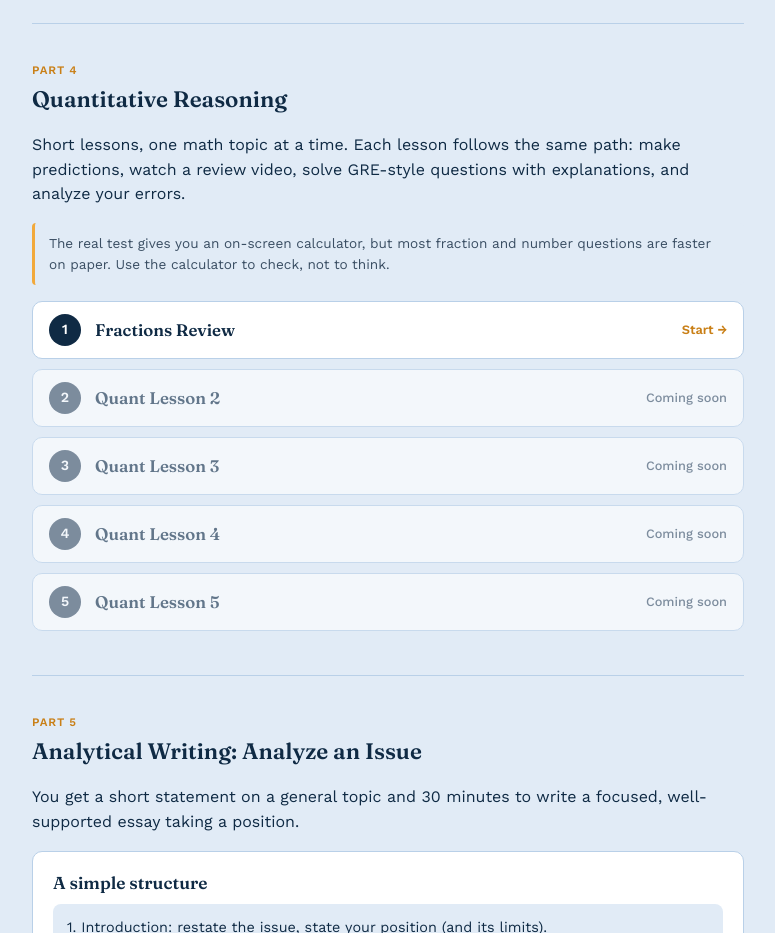
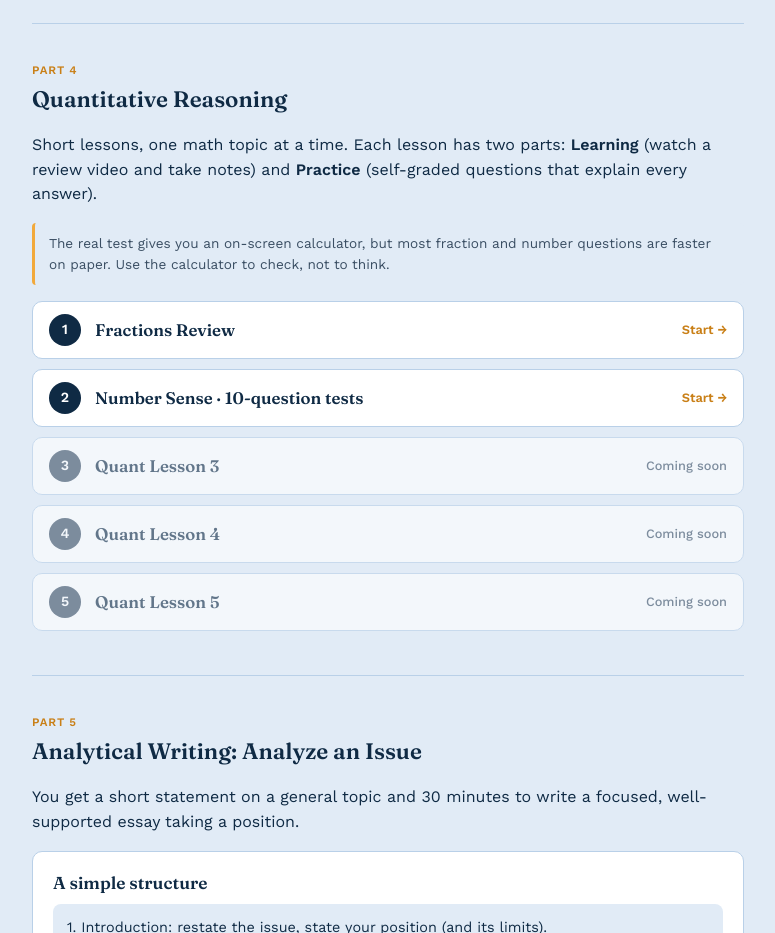
Before and after one commit to dravellaneda07/Language-Clinic-, a plain HTML site: page gre.html in a window 1280 px wide. Shown: the part 2300-3233 px from the top of the page, without its empty margins (252-1027 px from the left). Drawn offline with nearby package versions, Linux system fonts and the light colour scheme.

Commit message:
Update gre.html

```diff
--- a/gre.html
+++ b/gre.html
@@ -154,11 +154,11 @@
   <div class="activity-section" id="quant">
     <p class="activity-label">Part 4</p>
     <h2 class="activity-title">Quantitative Reasoning</h2>
-    <p>Short lessons, one math topic at a time. Each lesson follows the same path: make predictions, watch a review video, solve GRE-style questions with explanations, and analyze your errors.</p>
+    <p>Short lessons, one math topic at a time. Each lesson has two parts: <b>Learning</b> (watch a review video and take notes) and <b>Practice</b> (self-graded questions that explain every answer).</p>
     <p class="note">The real test gives you an on-screen calculator, but most fraction and number questions are faster on paper. Use the calculator to check, not to think.</p>
     <div class="sets">
       <a class="set" href="gre-quant-1.html"><span class="set-num">1</span><span class="set-name">Fractions Review</span><span class="set-go">Start →</span></a>
-      <div class="set off"><span class="set-num">2</span><span class="set-name">Quant Lesson 2</span><span class="set-go">Coming soon</span></div>
+      <a class="set" href="gre-quant-2.html"><span class="set-num">2</span><span class="set-name">Number Sense · 10-question tests</span><span class="set-go">Start →</span></a>
       <div class="set off"><span class="set-num">3</span><span class="set-name">Quant Lesson 3</span><span class="set-go">Coming soon</span></div>
       <div class="set off"><span class="set-num">4</span><span class="set-name">Quant Lesson 4</span><span class="set-go">Coming soon</span></div>
       <div class="set off"><span class="set-num">5</span><span class="set-name">Quant Lesson 5</span><span class="set-go">Coming soon</span></div>
```
